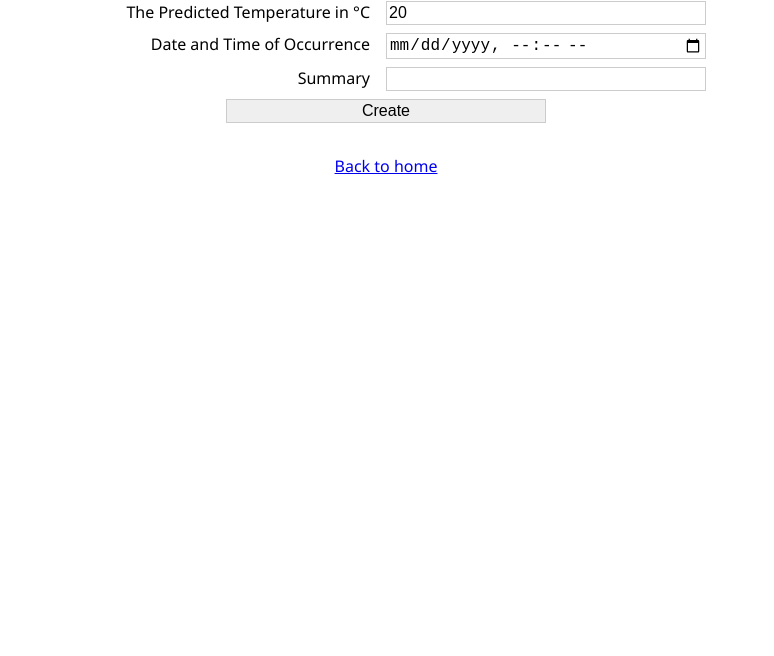
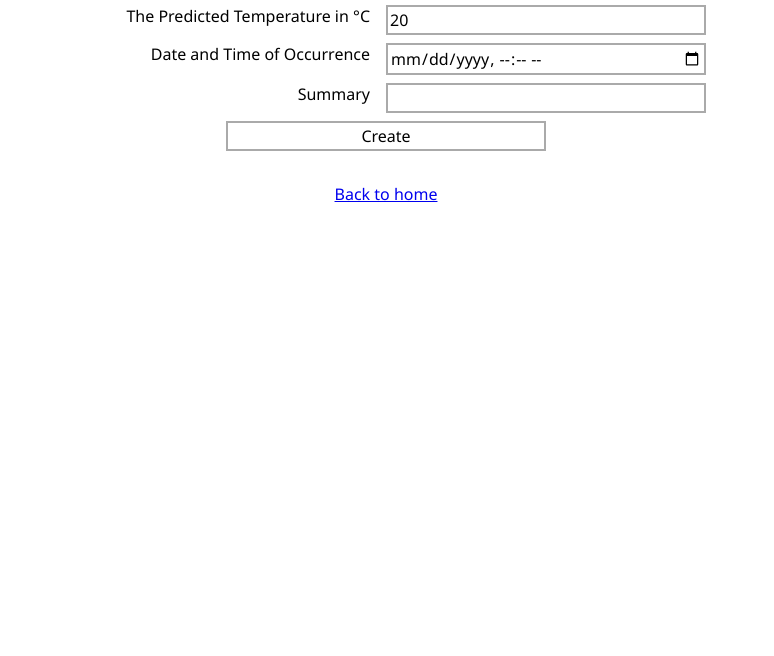
Before and after one commit to AndreBacic/WebAPIDemoForArticle, a plain HTML site: page WebAPIDemoForArticle/wwwroot/create.html in a window 1280 px wide. Shown: the part 144-800 px from the top of the page, without its empty margins (254-1028 px from the left). Drawn offline with Linux system fonts and the light colour scheme; no server answers.

Commit message:
CSS and html improvements

```diff
--- a/WebAPIDemoForArticle/wwwroot/create.html
+++ b/WebAPIDemoForArticle/wwwroot/create.html
@@ -8,16 +8,16 @@
     <script src="js/site.js" defer></script>
 </head>
 <body>
-    <main>
-        <h1>Record a New Weather Forecast</h1>
-        <form id="createForcastForm" action="javascript:void(0)" onsubmit="createForecast().then()">
-            <label for="temperatureC">The Predicted Temperature in °C</label>
-            <input id="temperatureC" type="number" value="20">
-            <label for="date">Date and Time of Occurrence</label>
-            <input id="date" type="datetime-local">
-            <label for="summary">Summary</label>
-            <input id="summary" type="text">
-            <input type="submit" value="Create">
+    <main class="main">
+        <h1 class="title">Record a New Weather Forecast</h1>
+        <form id="createForcastForm" class="form" action="javascript:void(0)" onsubmit="createForecast().then()">
+            <label  class="label" for="temperatureC">The Predicted Temperature in °C</label>
+            <input id="temperatureC" class="input" type="number" value="20">
+            <label  class="label" for="date">Date and Time of Occurrence</label>
+            <input id="date" class="input" type="datetime-local">
+            <label  class="label" for="summary">Summary</label>
+            <input id="summary" class="input" type="text">
+            <input type="submit" class="input" value="Create">
         </form>
         <a href="index.html">Back to home</a>
     </main>
--- a/WebAPIDemoForArticle/wwwroot/css/site.css
+++ b/WebAPIDemoForArticle/wwwroot/css/site.css
@@ -13,13 +13,26 @@ html {
     font-family: "Segoe UI", "Ubuntu", sans-serif;
 }
 
-main {
+.main {
     width: 100%;
     min-height: 100%;
+    padding: 0.25rem 2rem;
     text-align: center;
 }
 
-h1 {
+.main p {
+    max-width: 40rem;
+    margin: 0 auto;
+    border-bottom: 2px solid #ccc;
+    padding: 1rem 0;
+}
+
+.main p:first-of-type {
+    margin-top: 1rem;
+    border-top: 2px solid #ccc;
+}
+
+.title {
     font-size: 3rem;
     font-weight: 400;
     margin-top: 0;
@@ -27,21 +40,13 @@ h1 {
     padding-top: 4rem;
 }
 
-h2 {
+.title2 {
     font-size: 2rem;
     font-weight: 400;
     margin-bottom: 1rem;
 }
 
-p {
-    max-width: 40rem;
-    margin: 0 auto;
-    border-top: 1px solid #ccc;
-    border-bottom: 1px solid #ccc;
-    padding: 1rem 0;
-}
-
-form {
+.form {
     max-width: 40rem;
     margin: 0 auto 2rem;
     display: grid;
@@ -49,20 +54,39 @@ form {
     row-gap: 0.5rem;
 }
 
-label {
+.label {
     padding-right: 1rem;
     text-align: right;
 }
 
-input {
-    border: 1px solid #ccc;
+.input {
+    width: 100%;
+    border: 2px solid #aaa;
+    background-color: #fff;
     padding: 0.125rem;
     font-size: 1rem;
-    width: 100%;
+    font-family: "Segoe UI", "Ubuntu", sans-serif;
 }
 
-input:last-child {
+.input[type="submit"] {
     margin: 0 auto;
     width: 50%;
     grid-column: 1 / -1;
 }
+
+.input[type="submit"]:hover {
+    border-color: #555;
+    background-color: #999;
+    color: #fff;
+}
+
+@media screen and (max-width: 600px) {
+    .form {
+        grid-template-columns: 1fr;
+    }
+
+    .input[type="submit"] {
+        width: 90%;
+        grid-column: 1 / 2;
+    }
+}
```
Also changed, not shown: WebAPIDemoForArticle/wwwroot/index.html (+3 -3 lines).
